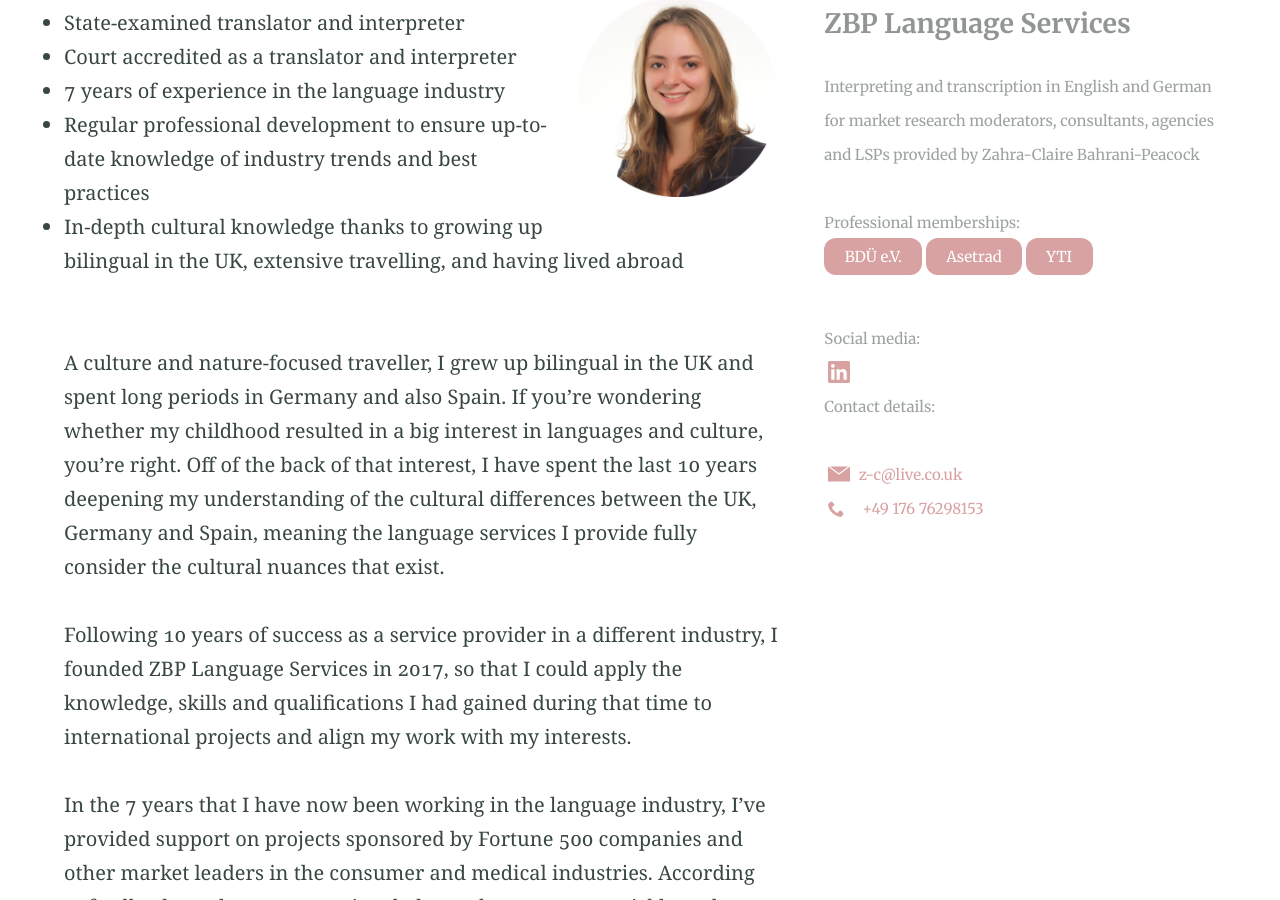
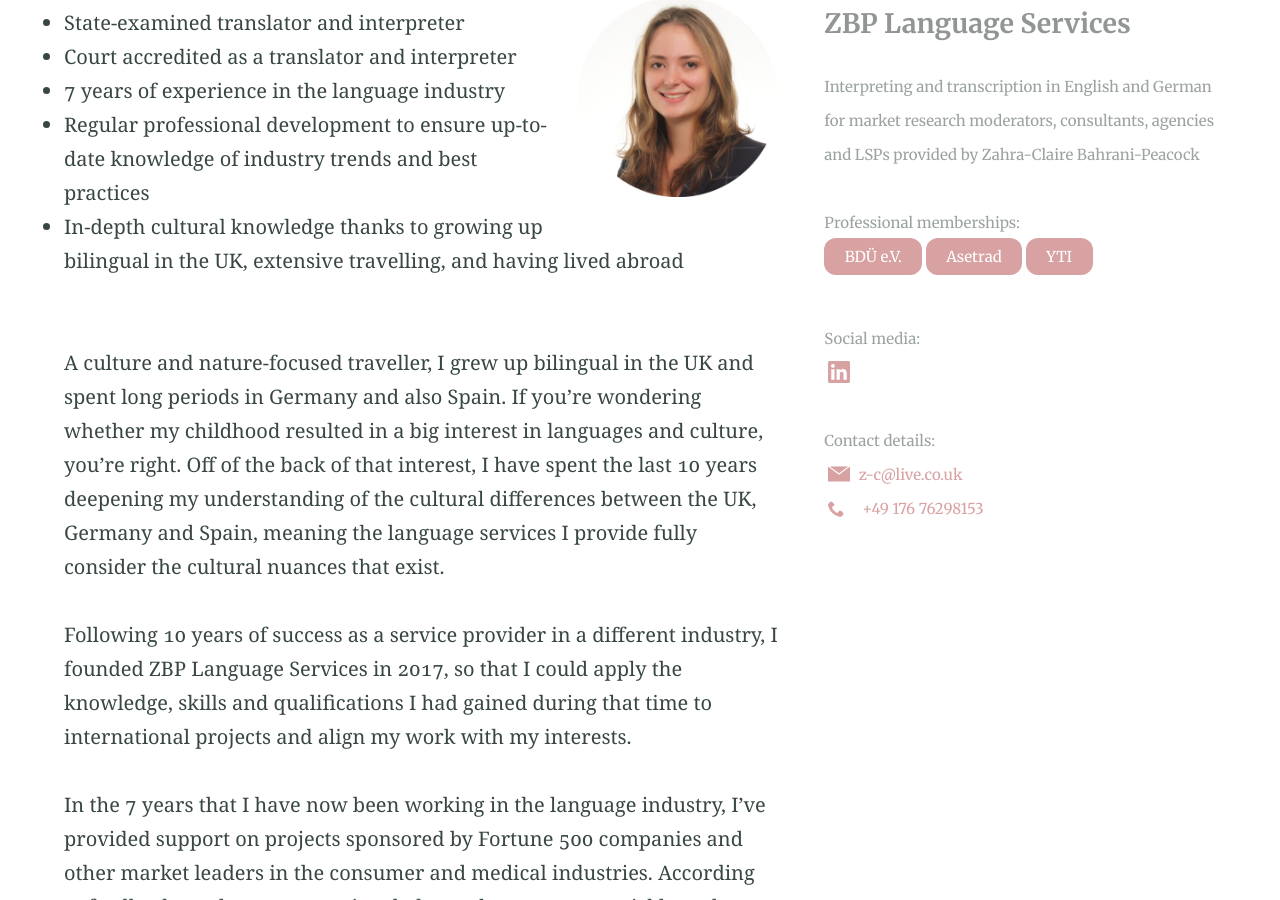
Before and after one commit to Website-2/zbp-language-services.github.io, a Jekyll site: the page built from about.md, in a window 1280 px wide and 900 px high, scrolled down 590 px. Built offline with Jekyll 4.4.1, drawn with Linux system fonts in a browser that asks for light colours.

Commit message:
Text update

```diff
--- a/_includes/site-aside.html
+++ b/_includes/site-aside.html
@@ -13,7 +13,7 @@
       <small>{% include button.html text="BDÜ e.V." link="https://bdue.de/suche-uebersetzer-dolmetscher/mitglied/Zahra-Claire-Bahrani-Peacock" %} {% include button.html text="Asetrad" link="https://asetrad.org/fichasocio?id=3620" %} {% include button.html text="YTI" link="https://www.iti.org.uk/discover/networking/geographical-networks/iti-yorkshire-regional-group.html" %}</small><br><br>
       <small>Social media:</small>
       {% include nav-social.html %}
-      <small>Contact details:</small><br><br>
+      <br><small>Contact details:</small><br>
       <small>&nbsp;</small>{% include icon.html id="email" color="#b14345" title="Email" %}<small>&nbsp;<a href="mailto:z-c@live.co.uk">z-c@live.co.uk</a></small><br>
       <small>&nbsp;</small>{% include icon.html id="phone" color="#b14345" title="Phone" %}<small>&nbsp;&nbsp;<a href="tel:004917676298153">+49 176 76298153</a></small>
     </section>
```
